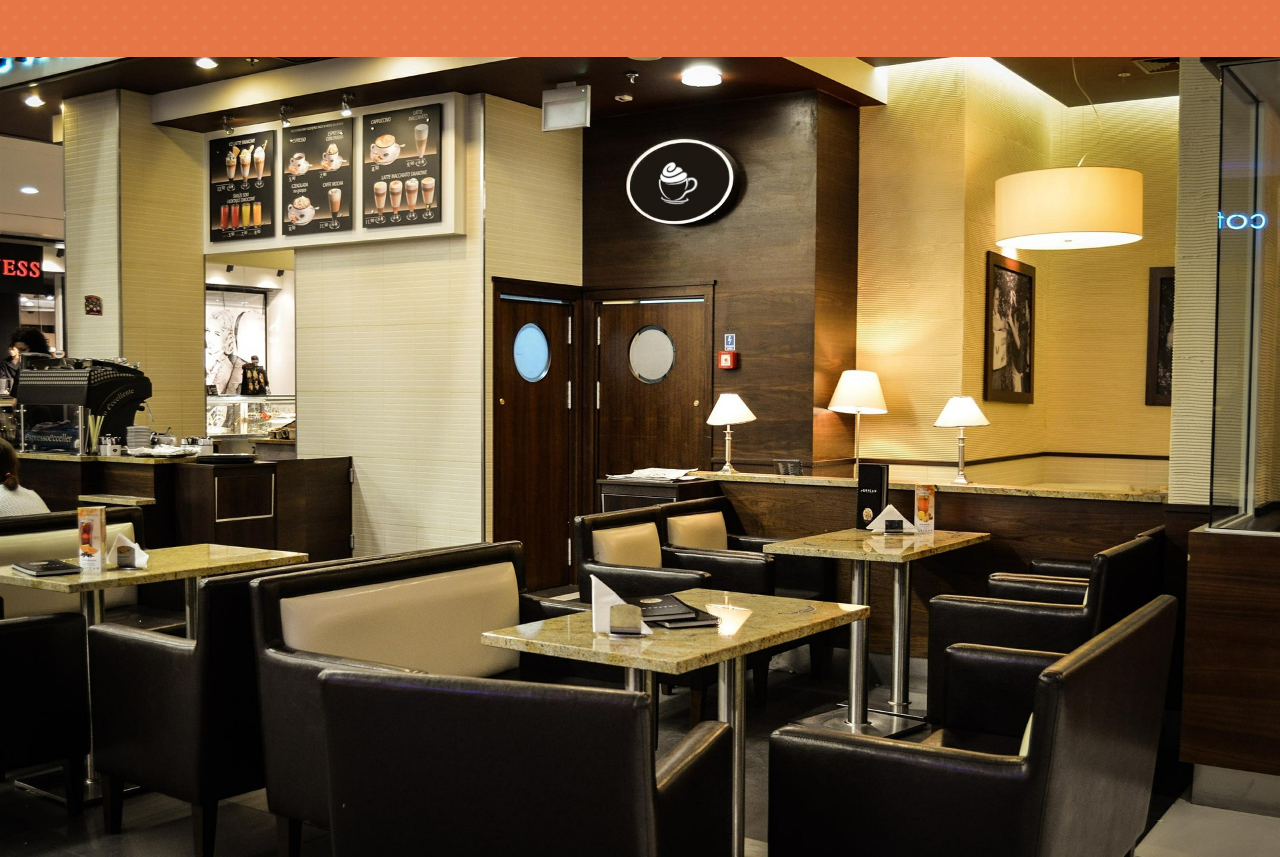
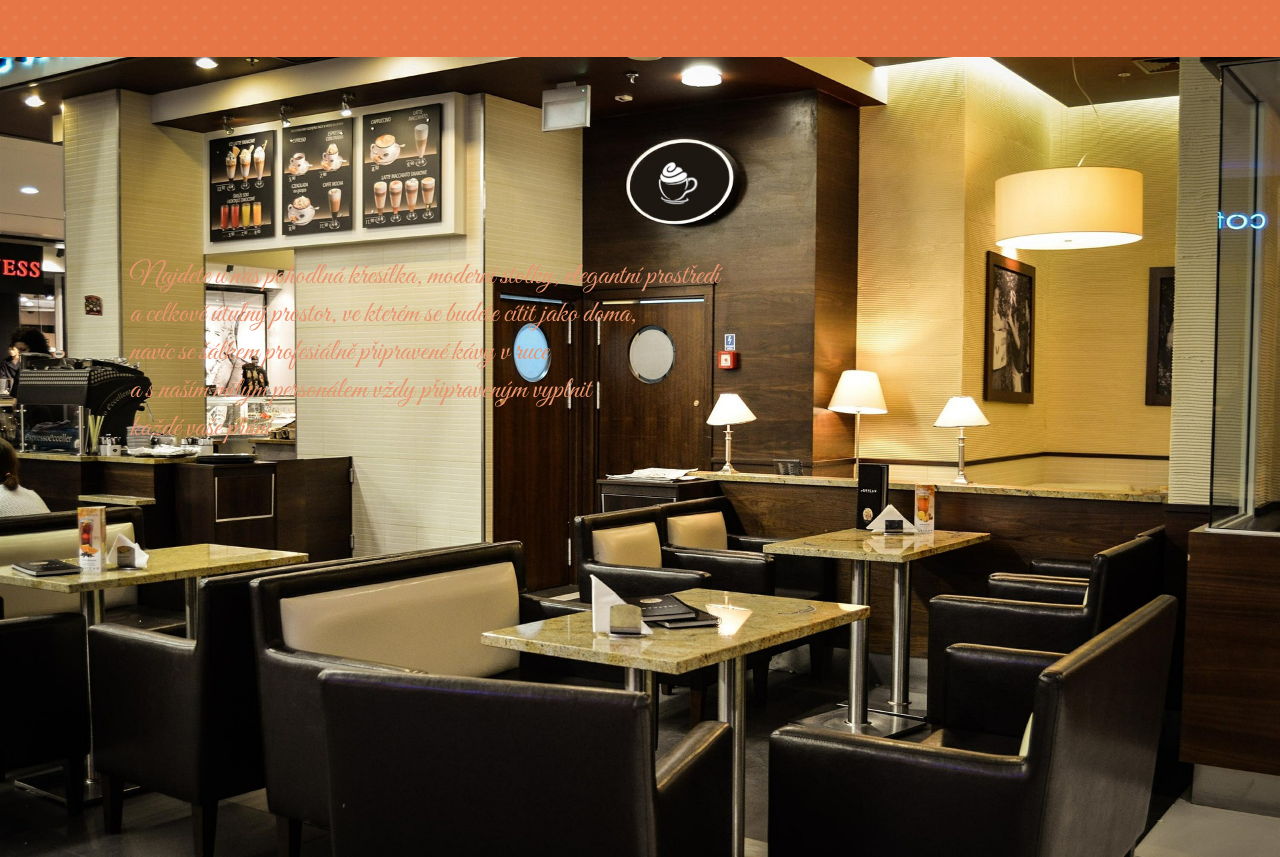
Before and after one commit to paulinecka/Cafe-Lora, a website built with webpack: page src/index.html in a window 1280 px wide. Shown: the part 1017-1874 px from the top of the page. Built offline with nearby package versions, Linux system fonts and the light colour scheme.

Commit message:
pridani popisku galerie

```diff
--- a/src/index.html
+++ b/src/index.html
@@ -76,7 +76,11 @@
       </div>
     </section>
 
-    <section id="galerie" class="gallery"></section>
+    <section id="galerie" class="gallery">
+      <div class="popisek">
+        <p>Najdete u nás pohodlná křesílka, moderní stolky, elegantní prostředí <br> a celkově útulný prostor, ve kterém se budete cítit jako doma,<br> navíc se šálkem profesiálně připravené kávy v ruce<br> a s naším milým personálem vždy připraveným vyplnit<br> každé vaše přání<div class=""></div> </p>
+      </div>
+    </section>
 
     <section id="kontakt">
       <div class="container">
--- a/src/style.css
+++ b/src/style.css
@@ -242,6 +242,14 @@ nav a:hover {
   background-attachment: fixed;
 }
 
+.popisek p {
+  font-family: 'Great Vibes', fantasy;
+  font-size: 30px;
+  transform: translateY(200px);
+  margin-left: 130px;
+  color: #ea946f;
+}
+
 .contacts {
   margin-bottom: 4rem;
 
```
